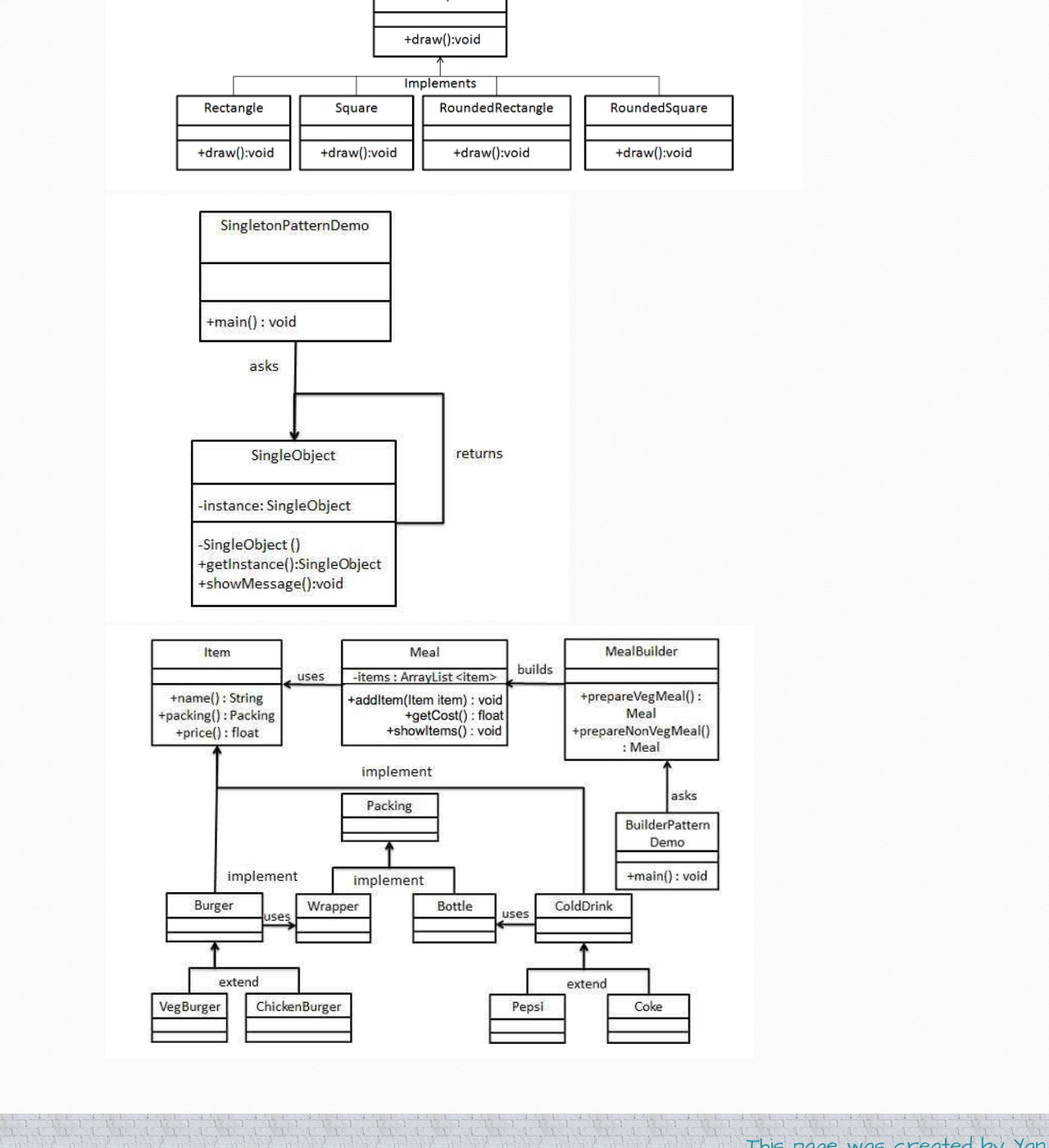
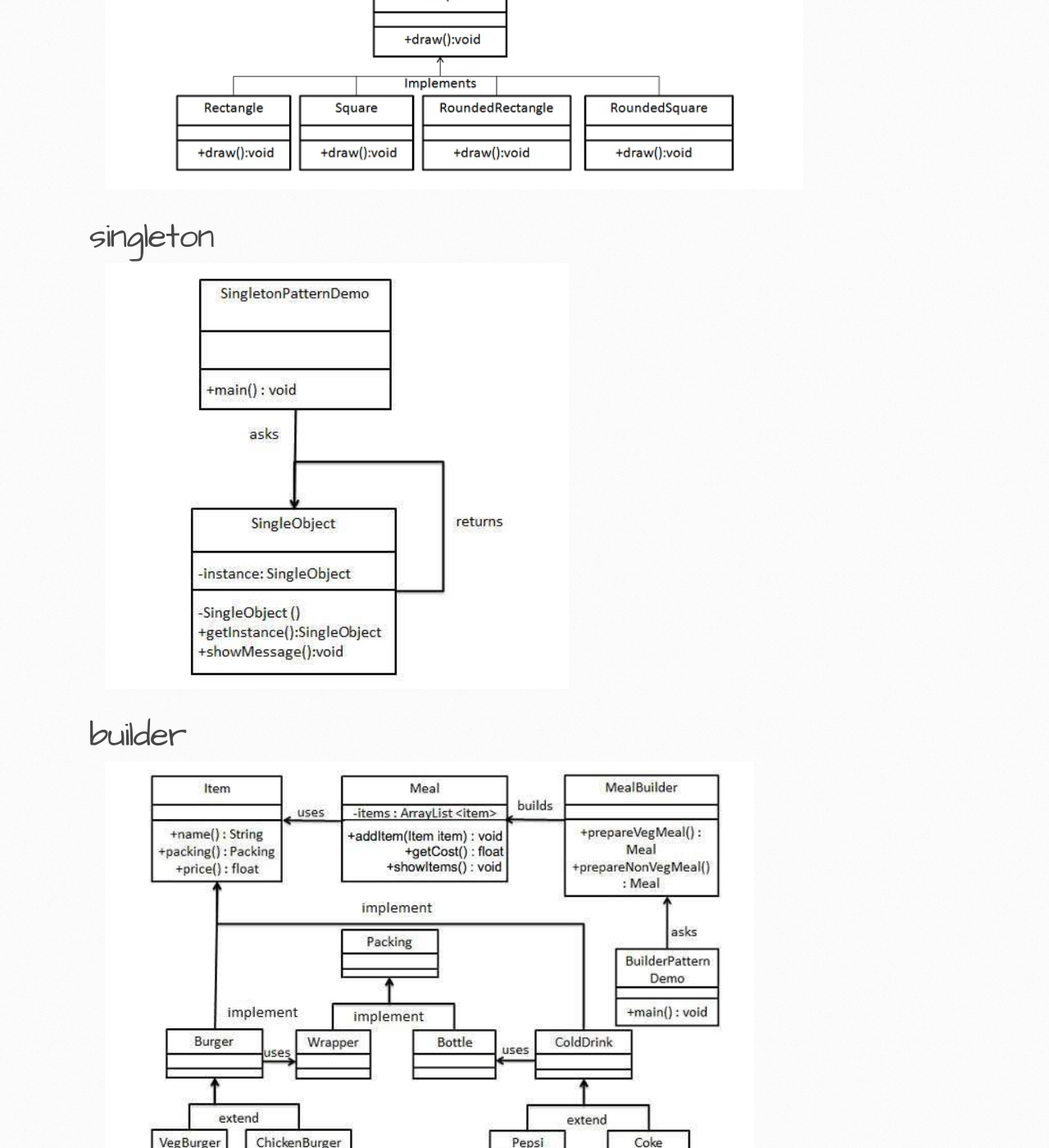
Before and after one commit to itcraftme/itcraftme, a Jekyll site: the page built from docs/it/designpattern.md, in a window 1280 px wide and 1400 px high, scrolled down 2372 px. Shown: the whole window at 82% size. Built offline with Jekyll 4.4.1, drawn with Linux system fonts in a browser that asks for light colours; our own code applies the rules of GitHub Pages for plain Markdown files.

Commit message:
add title for singleton and builder design pattern

```diff
--- a/docs/it/designpattern.md
+++ b/docs/it/designpattern.md
@@ -7,5 +7,7 @@
 ![factory design pattern](./images/designpattern\factory.png)
 # abstract factory
 ![abstract factory design pattern](./images/designpattern\abstractfactory.png)
+# singleton
 ![singleton design pattern](./images/designpattern\singleton.png)
+# builder
 ![builder design pattern](./images/designpattern\builder.png)
```
